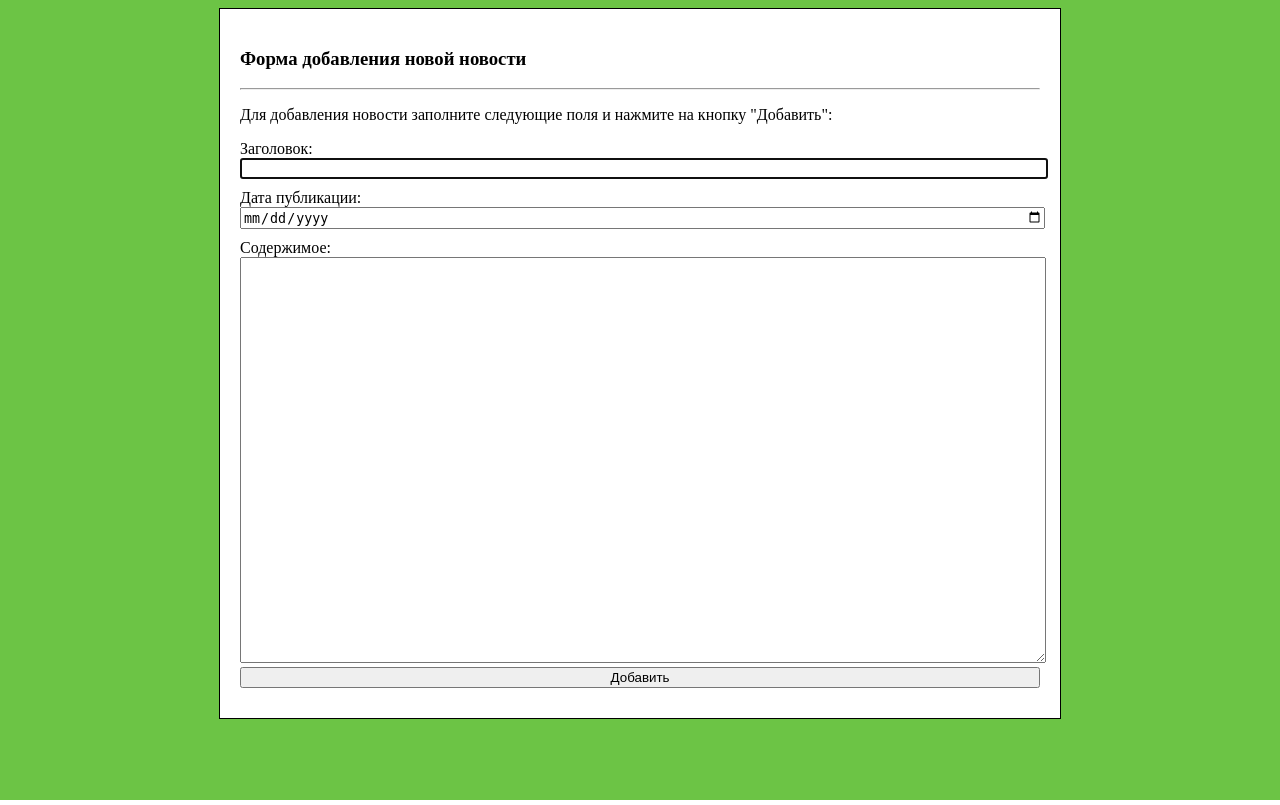
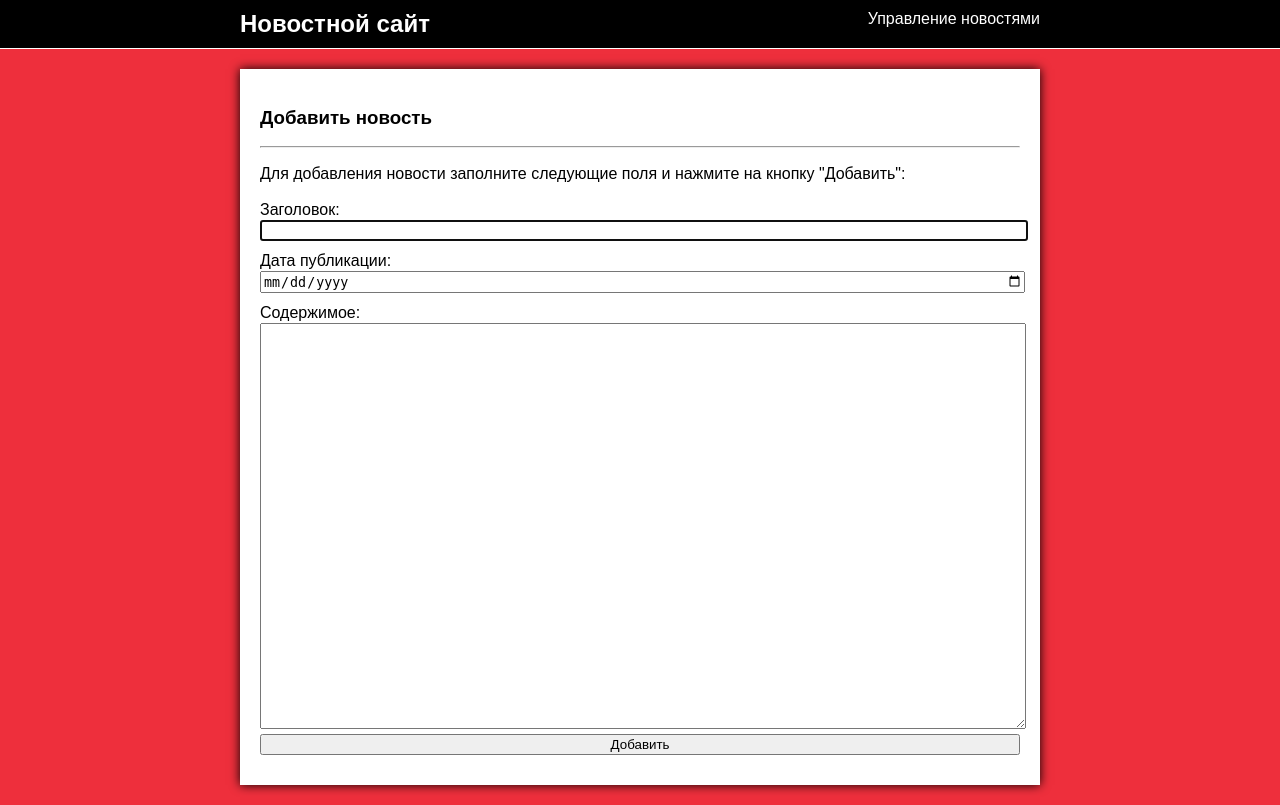
Before and after one commit to Jackson1911/homework, a PHP site: template views/news/create.php in a window 1280 px wide. Run offline with PHP 8.4, Linux system fonts and the light colour scheme; the template is opened without the code that fills it, so the values that code supplies are empty.

```diff
--- a/system/App.php
+++ b/system/App.php
@@ -4,7 +4,7 @@ namespace system;
 class App
 {
 	//Default controller
-	public static $defaultController = 'home';
+	public static $defaultController = 'news';
 	//Default action
 	public static $defaultAction = 'index';
 	//Namespace controller
--- /dev/null
+++ b/views/layouts/default.php
@@ -0,0 +1,20 @@
+<!DOCTYPE html>
+<html>
+<head>
+	<title>Просмотр новости</title>
+	<meta charset="utf-8">
+	<link rel="stylesheet" type="text/css" href="/views/styles.css">
+</head>
+<body>
+	<div class="header">
+		<div class="header-container">
+			<h2><a href="/news/index">Новостной сайт</a>
+			</h2><div class="admin"><a href="/news/newsadmin">Управление новостями</a></div>
+		</div>
+	</div>
+	<div class="container">
+		<?php echo $content; ?>
+	</div>
+
+</body>
+</html>
--- a/views/news/create.php
+++ b/views/news/create.php
@@ -1,18 +1,5 @@
-<!DOCTYPE html>
-<html>
-<head>
-	<title>Добавление новой новости</title>
-	<meta charset="utf-8">
-	<style type="text/css">
-		body {background: #6CC445}
-		.container {background: white; width: 800px; padding: 20px; border: 1px solid black; margin: auto}
-		input {margin-bottom: 10px; width: 100%;}
-		textarea {width: 100%; height: 400px;}
-	</style>
-</head>
-<body>
-	<div class="container">
-		<h3>Форма добавления новой новости</h3>
+<div class="createstyle">
+	<h3>Добавить новость</h3>
 	<hr>
 	<form method="POST" action="/news/CreateProcess">
 		<div>
@@ -30,5 +17,3 @@
 		</div>
 	</form>
 </div>
-</body>
-</html>
--- /dev/null
+++ b/views/styles.css
@@ -0,0 +1,94 @@
+/*MAIN*/
+body {
+	margin: 0;
+	background: #EE2F3C;
+	font-family: sans-serif;
+}
+.header{
+	display: block;
+	background: black;
+	border-bottom: 1px solid white;
+	height: 28px;
+	padding: 10px;
+}
+.header-container {
+	width: 800px;
+	margin: auto;
+}
+.header h2{display: block; margin: 0; text-align: center; float: left;}
+.admin {display: block; text-align: center; float: right; margin-right: 0;}
+.header h2 a {text-decoration: none; color: white;}
+.admin a {display: block; text-decoration: none; color: white; vertical-align: middle;}
+a {text-decoration: none; color: blue; cursor: pointer;}
+a:hover {color: red;}
+
+.container {
+	background: #EE2F3C;
+	width: 800px;
+	padding: 20px;
+	margin: auto;
+}
+
+input {
+	margin-bottom: 10px;
+	width: 100%;
+}
+table {
+	margin: 20px 0px 20px 0px;
+	width: 100%;
+}
+
+textarea {
+	width: 100%;
+	height: 400px;
+}
+.mainstyle{
+	background: white;
+	padding: 20px;
+	margin-bottom: 20px;
+	line-height: 20px;
+	box-shadow: 0 0 10px rgba(0,0,0,2);
+}
+.mainstyle:hover {
+	transition: 0.2s linear;
+	-webkit-transform: scale(1.05);
+ 	transform: scale(1.05);
+ }
+.mainstyle a{
+	text-decoration: none;
+	color: black;
+}
+.mainstyle a:hover{
+	text-decoration: none;
+	color: red;
+}
+.mainstyle p {color: #444;}
+.mainstyle em {color: #959595;}
+/*VIEW*/
+.viewstyle {
+	background: white;
+	padding: 20px;
+	line-height: 20px;
+	box-shadow: 0 0 10px rgba(0,0,0,2);
+}
+/*CREATE*/
+.createstyle {
+	background: white;
+	padding: 20px;
+	line-height: 20px;
+	box-shadow: 0 0 10px rgba(0,0,0,2);
+}
+/*UPDATE*/
+.updatestyle {
+	background: white;
+	padding: 20px;
+	line-height: 20px;
+	box-shadow: 0 0 10px rgba(0,0,0,2);
+}
+/*ADMIN*/
+.adminstyle {
+	background: white;
+	padding: 20px;
+	line-height: 20px;
+	box-shadow: 0 0 10px rgba(0,0,0,2);
+}
```
Also changed, not shown: controllers/newsController.php (+84 -20 lines), system/CView.php (+6 -1 lines), system/SystemController.php (added, +9 -0 lines), views/news/admin.php (+5 -22 lines), views/news/index.php (+25 -2 lines), views/news/update.php (+6 -22 lines), views/news/view.php (+7 -21 lines). Lines whose indentation alone changed are shown as unchanged.
